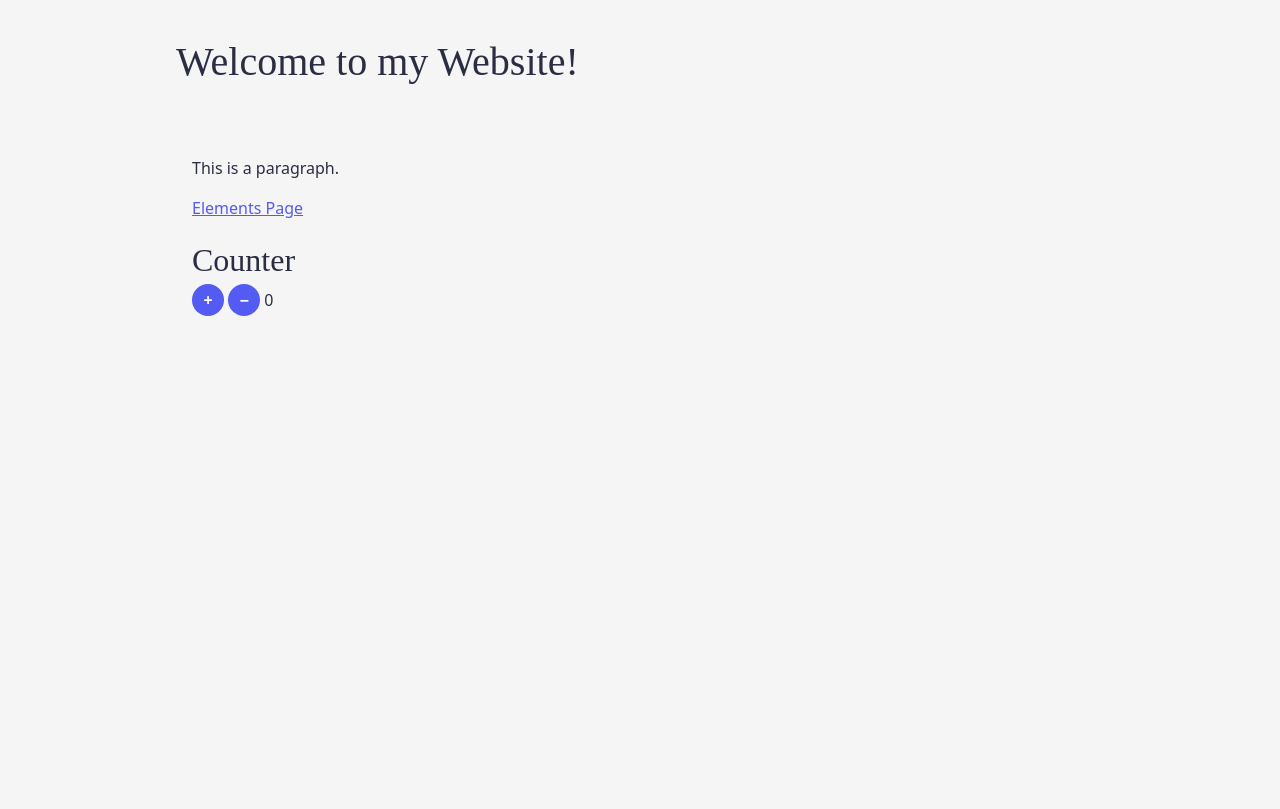
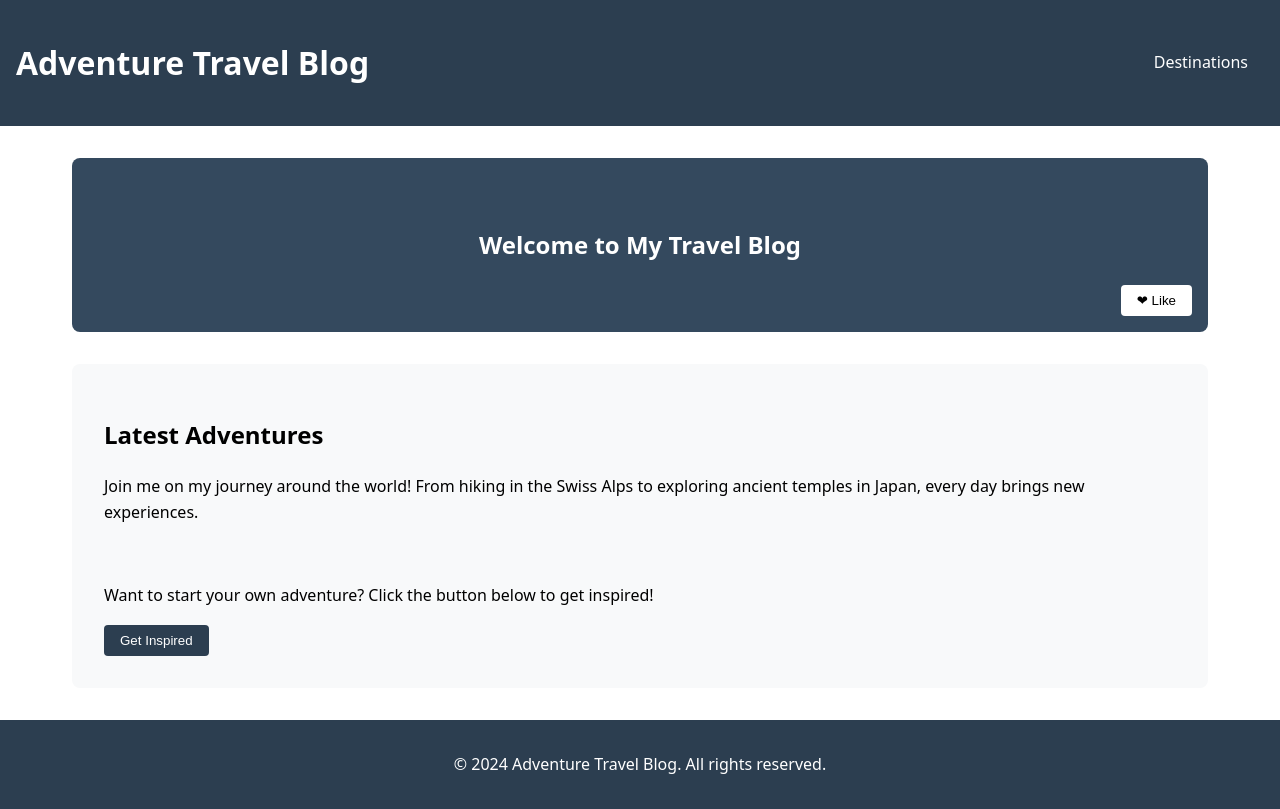
Before and after one commit to ariel-rimon-huji/ex1, a website built with Vite: page index.html in a window 1280 px wide. Built offline with nearby package versions, Linux system fonts and the light colour scheme; a web font is replaced by a local one.

Commit message:
first commit

```diff
--- a/index.html
+++ b/index.html
@@ -1,28 +1,40 @@
 <!DOCTYPE html>
 <html lang="en">
-  <head>
-    <meta charset="UTF-8" />
-    <link rel="icon" type="image/svg+xml" href="/favicon.png" />
-    <meta name="viewport" content="width=device-width, initial-scale=1.0" />
-    <title>My Website</title>
-    <link href="/styles/main.css" rel="stylesheet" />
-  </head>
-  <body>
+<head>
+    <meta charset="UTF-8">
+    <meta name="viewport" content="width=device-width, initial-scale=1.0">
+    <link rel="icon" type="image/svg+xml" href="/favicon.png">
+    <title>Travel Blog</title>
+    <link href="/styles/main.css" rel="stylesheet">
+</head>
+<body>
     <header role="banner">
-      <h1>Welcome to my Website!</h1>
+        <h1>Adventure Travel Blog</h1>
+        <nav>
+            <a href="destinations.html">Destinations</a>
+        </nav>
     </header>
+
     <main>
-      <p>This is a paragraph.</p>
-      <a href="/elements.html">Elements Page</a>
+        <div class="hero-section">
+            <h2>Welcome to My Travel Blog</h2>
+            <button id="like-button" class="like-btn">❤ Like</button>
+        </div>
 
-      <div class="counter">
-        <h2>Counter</h2>
-        <button id="increment" class="counter-button">+</button>
-        <button id="decrement" class="counter-button">−</button>
-        <span id="count">0</span>
-      </div>
+        <div class="content-section">
+            <h2>Latest Adventures</h2>
+            <p>Join me on my journey around the world! From hiking in the Swiss Alps to
+            exploring ancient temples in Japan, every day brings new experiences.</p>
+            <br>
+            <p>Want to start your own adventure? Click the button below to get inspired!</p>
+            <button id="inspire-button" class="inspire-btn">Get Inspired</button>
+        </div>
     </main>
 
+    <footer>
+        <p>&copy; 2024 Adventure Travel Blog. All rights reserved.</p>
+    </footer>
+
     <script type="module" src="/main.js"></script>
-  </body>
+</body>
 </html>
--- a/main.js
+++ b/main.js
@@ -1,19 +1,33 @@
-console.log("Hello World!");
-setupCounter();
+// Like button functionality
+const likeButton = document.getElementById('like-button');
+if (likeButton) {
+    likeButton.addEventListener('click', () => {
+        likeButton.classList.toggle('liked');
+    });
+}
 
-function setupCounter() {
-  let count = 0;
+// Inspire button functionality
+const inspireButton = document.getElementById('inspire-button');
+if (inspireButton) {
+    inspireButton.addEventListener('click', () => {
+        const inspirationalMessages = [
+            "Adventure is worthwhile in itself. - Amelia Earhart",
+            "Life is either a daring adventure or nothing at all. - Helen Keller",
+            "Travel far enough, you meet yourself. - David Mitchell"
+        ];
 
-  function increment() {
-    count++;
-    document.querySelector("#count").innerHTML = count;
-  }
+        alert(inspirationalMessages[Math.floor(Math.random() * inspirationalMessages.length)]);
+    });
+}
 
-  function decrement() {
-    count--;
-    document.querySelector("#count").innerHTML = count;
-  }
+// Add hover animation to destination cards
+const cards = document.querySelectorAll('.destination-card');
+cards.forEach(card => {
+    card.addEventListener('mouseenter', () => {
+        card.style.transform = 'translateY(-5px)';
+    });
 
-  document.querySelector("#increment").addEventListener("click", increment);
-  document.querySelector("#decrement").addEventListener("click", decrement);
-}
+    card.addEventListener('mouseleave', () => {
+        card.style.transform = 'translateY(0)';
+    });
+});
--- a/styles/main.css
+++ b/styles/main.css
@@ -1,158 +1,118 @@
-@import url("reset.css");
-/* This is a custom font from google fonts */
-@import url("https://fonts.googleapis.com/css2?family=Frank+Ruhl+Libre:wght@300..900&display=swap");
-
-/* what is :root? https://developer.mozilla.org/en-US/docs/Web/CSS/:root */
-:root {
-  /* Define design variables */
-  --color-primary: #2b2d42;
-  --color-secondary: #bfc6d2;
-  --color-background: #f5f5f5;
-  --color-accent: #535bf2;
-
-  --border-radius: 0.5rem;
-
-  --font-titles: "Frank Ruhl Libre", serif;
-  --font-body: system-ui, sans-serif; /* system-ui matches the user's system font */
+/* Base styles */
+body {
+    margin: 0;
+    font-family: system-ui, -apple-system, sans-serif;
+    line-height: 1.6;
+    display: flex;
+    flex-direction: column;
+    min-height: 100vh;
 }
 
-body {
-  color: var(--color-primary);
-  background-color: var(--color-background);
-  font-family: var(--font-body);
+/* Header styles */
+header {
+    background-color: #2c3e50;
+    color: white;
+    padding: 1rem;
+    display: flex;
+    justify-content: space-between;
+    align-items: center;
 }
 
-/* Layout */
-main {
-  padding: 2rem;
+nav a {
+    color: white;
+    text-decoration: none;
+    padding: 0.5rem 1rem;
+    border-radius: 4px;
+    transition: background-color 0.3s;
 }
 
-header {
-  padding: 1rem;
+nav a:hover {
+    background-color: #34495e;
 }
 
-main,
-header,
-nav {
-  max-width: 60rem;
-  margin: 0 auto;
+/* Main content */
+main {
+    flex: 1;
+    padding: 2rem;
+    max-width: 1200px;
+    margin: 0 auto;
+    width: 100%;
+    box-sizing: border-box;
 }
 
-article,
-nav {
-  padding: 1rem 0;
+.hero-section {
+    position: relative;
+    margin-bottom: 2rem;
+    background-color: #34495e;
+    color: white;
+    padding: 3rem;
+    border-radius: 8px;
+    text-align: center;
 }
 
-.rtl {
-  direction: rtl;
+.content-section {
+    background-color: #f8f9fa;
+    padding: 2rem;
+    border-radius: 8px;
 }
 
-/* Text */
-p {
-  margin: 1rem 0;
+/* Button styles */
+.like-btn, .inspire-btn {
+    padding: 0.5rem 1rem;
+    border: none;
+    border-radius: 4px;
+    cursor: pointer;
+    transition: transform 0.3s, background-color 0.3s;
 }
 
-ul,
-ol {
-  margin-top: 0.5rem;
+.like-btn {
+    position: absolute;
+    bottom: 1rem;
+    right: 1rem;
+    background-color: white;
 }
 
-li {
-  margin-top: 0.3rem;
+.inspire-btn {
+    background-color: #2c3e50;
+    color: white;
 }
 
-h1,
-h2,
-h3,
-h4,
-h5,
-h6 {
-  margin-top: 1rem;
-  font-family: var(--font-titles);
-  font-weight: 500;
-  font-optical-sizing: auto;
+.liked {
+    transform: scale(1.1);
+    background-color: #ff69b4;
+    color: white;
 }
 
-h1 {
-  font-size: 2.5em;
+/* Destinations grid */
+.destinations-grid {
+    display: flex;
+    gap: 2rem;
+    flex-wrap: wrap;
 }
 
-h2 {
-  font-size: 2em;
+.destination-card {
+    flex: 1;
+    min-width: 300px;
+    background-color: #f8f9fa;
+    border-radius: 8px;
+    padding: 2rem;
+    text-align: center;
+    transition: transform 0.3s;
 }
 
-h3 {
-  font-size: 1.5em;
+.destination-card:hover {
+    transform: translateY(-5px);
 }
 
-h4 {
-  font-size: 1.2em;
+.destination-card h2 {
+    color: #2c3e50;
+    margin-top: 0;
 }
 
-h5 {
-  font-size: 1em;
+/* Footer styles */
+footer {
+    background-color: #2c3e50;
+    color: white;
+    padding: 1rem;
+    text-align: center;
 }
-
-h6 {
-  font-size: 0.83em;
-}
-
-blockquote {
-  padding-left: 1rem;
-  border-left: 2px solid var(--color-secondary);
-}
-
-/* Links */
-a {
-  color: var(--color-accent);
-  text-decoration: underline;
-}
-a:hover {
-  text-decoration: none;
-}
-
-/* Tables */
-table {
-  margin-top: 1.5rem;
-  border-spacing: 0px;
-  border-collapse: collapse;
-}
-table td,
-table th {
-  padding: 0.5rem;
-  border: 1px solid var(--color-secondary);
-}
-
-/* Forms */
-input,
-button,
-textarea,
-select {
-  padding: 0.2em 0.5em;
-  border: 1px solid var(--color-secondary);
-  border-radius: var(--border-radius);
-}
-
-fieldset {
-  margin-top: 1.5rem;
-  border: 1px solid var(--color-secondary);
-}
-
-.counter-button {
-  background-color: var(--color-accent);
-  width: 2rem;
-  height: 2rem;
-  color: white;
-  border: none;
-  border-radius: 1000px; /* Make the button round */
-  cursor: pointer;
-  font-weight: bold;
-
-  &:hover {
-    filter: brightness(120%);
-  }
-
-  &:active {
-    filter: brightness(80%);
-  }
-}
--- /dev/null
+++ b/styles/old_main.css
@@ -0,0 +1,157 @@
+@import url("reset.css");
+/* Import two complementary Google Fonts */
+@import url("https://fonts.googleapis.com/css2?family=Merriweather:wght@300..900&family=Open+Sans:wght@300..800&display=swap");
+
+:root {
+  /* Change 1: Updated color palette with a warmer accent */
+  --color-primary: #2b2d42;
+  --color-secondary: #bfc6d2;
+  --color-background: #f5f5f5;
+  --color-accent: #e63946;
+
+  --border-radius: 0.5rem;
+
+  --font-titles: "Merriweather", serif;
+  --font-body: "Open Sans", system-ui, sans-serif;
+}
+
+body {
+  color: var(--color-primary);
+  background-color: var(--color-background);
+  font-family: var(--font-body);
+}
+
+/* Layout */
+/* Change 2: Increased max-width for better readability on modern screens */
+main,
+header,
+nav {
+  max-width: 70rem;
+  margin: 0 auto;
+}
+
+main {
+  padding: 2rem;
+}
+
+header {
+  padding: 1rem;
+}
+
+article,
+nav {
+  padding: 1rem 0;
+}
+
+.rtl {
+  direction: rtl;
+}
+
+/* Text styles */
+p {
+  margin: 1rem 0;
+  line-height: 1.6;
+}
+
+ul,
+ol {
+  margin-top: 0.5rem;
+}
+
+li {
+  margin-top: 0.3rem;
+}
+
+/* Change 3: Added subtle letter-spacing to headings */
+h1,
+h2,
+h3,
+h4,
+h5,
+h6 {
+  margin-top: 1rem;
+  font-family: var(--font-titles);
+  font-weight: 700;
+  letter-spacing: -0.02em;
+}
+
+h1 {
+  font-size: 2.5em;
+}
+
+h2 {
+  font-size: 2em;
+}
+
+h3 {
+  font-size: 1.5em;
+}
+
+h4 {
+  font-size: 1.2em;
+}
+
+h5 {
+  font-size: 1em;
+}
+
+h6 {
+  font-size: 0.83em;
+}
+
+blockquote {
+  padding-left: 1rem;
+  border-left: 2px solid var(--color-secondary);
+}
+
+a {
+  color: var(--color-accent);
+  text-decoration: underline;
+}
+a:hover {
+  text-decoration: none;
+}
+
+table {
+  margin-top: 1.5rem;
+  border-spacing: 0px;
+  border-collapse: collapse;
+}
+table td,
+table th {
+  padding: 0.5rem;
+  border: 1px solid var(--color-secondary);
+}
+
+input,
+button,
+textarea,
+select {
+  padding: 0.2em 0.5em;
+  border: 1px solid var(--color-secondary);
+  border-radius: var(--border-radius);
+}
+
+fieldset {
+  margin-top: 1.5rem;
+  border: 1px solid var(--color-secondary);
+}
+
+.counter-button {
+  background-color: var(--color-accent);
+  width: 2rem;
+  height: 2rem;
+  color: white;
+  border: none;
+  border-radius: 1000px;
+  cursor: pointer;
+  font-weight: bold;
+
+  &:hover {
+    filter: brightness(120%);
+  }
+
+  &:active {
+    filter: brightness(80%);
+  }
+}
```
Also changed, not shown: destinations.html (added, +37 -0 lines), old_index.html (added, +28 -0 lines), old_main.js (added, +19 -0 lines).
